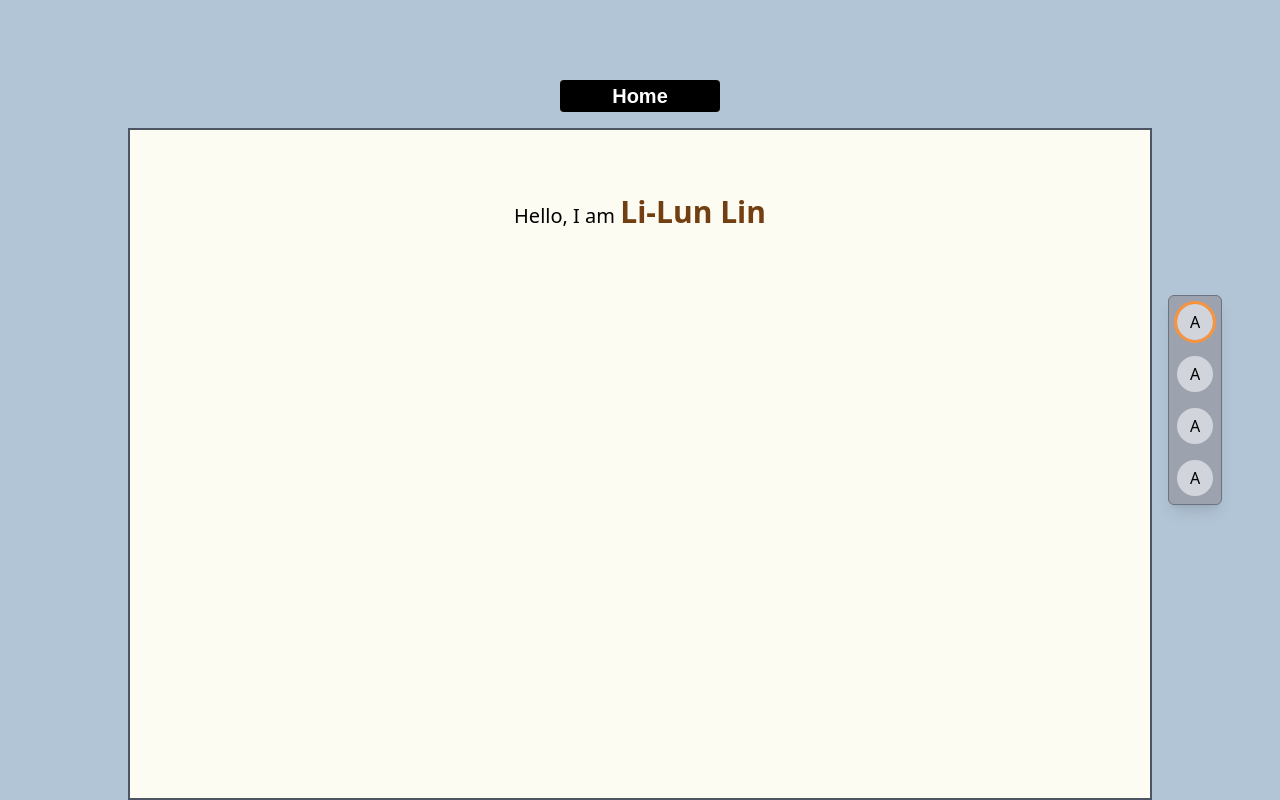
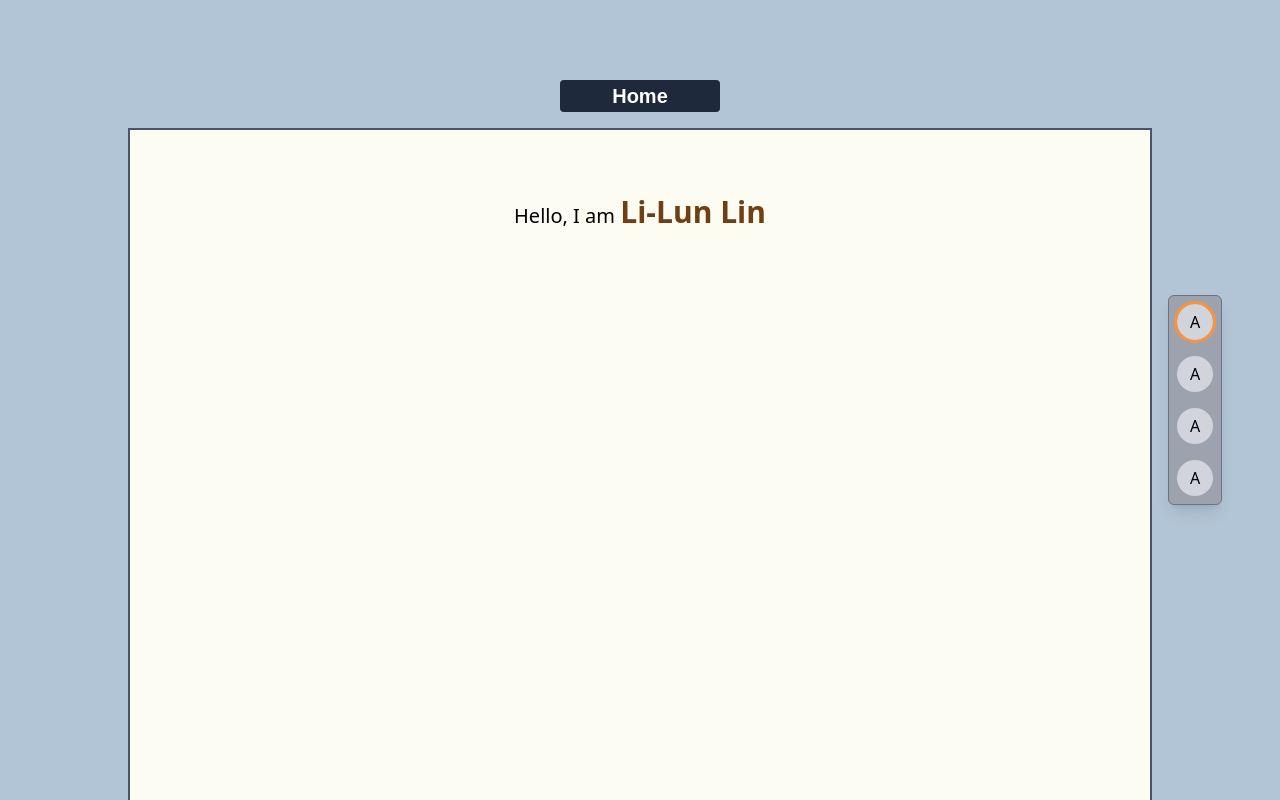
Before and after one commit to alan910127/alan910127, a Next.js app: page / in a window 1280 px wide. Built offline with nearby package versions, Linux system fonts and the light colour scheme; a web font is replaced by a local one.

Commit message:
✨ Add elevator direction

```diff
--- a/package.json
+++ b/package.json
@@ -11,6 +11,7 @@
   "dependencies": {
     "classnames": "^2.3.2",
     "framer-motion": "^10.3.1",
+    "jotai": "^2.0.3",
     "next": "^13.2.1",
     "react": "18.2.0",
     "react-dom": "18.2.0",
--- a/src/layouts/ElevatorLayout.tsx
+++ b/src/layouts/ElevatorLayout.tsx
@@ -1,5 +1,6 @@
 import cn from "classnames";
 import { motion } from "framer-motion";
+import { atom, useAtom, useAtomValue } from "jotai";
 import { type NextPage } from "next";
 import Head from "next/head";
 import Link from "next/link";
@@ -47,6 +48,11 @@ export const ElevatorLayout: NextPage<ElevatorLayoutProps> = ({
   );
 };
 
+const pageIndexAtom = atom({ fromIndex: 0, toIndex: 0 });
+const shouldElevatorGoUpAtom = atom(
+  (get) => get(pageIndexAtom).toIndex < get(pageIndexAtom).fromIndex
+);
+
 const transition = { duration: 1 };
 const delayedTransition = { delay: 1, duration: 1 };
 
@@ -58,6 +64,8 @@ const Elevator: FC<PropsWithChildren<ElevatorProps>> = ({
   children,
   currentLabel,
 }) => {
+  const [pageIndex, setPageIndex] = useAtom(pageIndexAtom);
+
   return (
     <div className="flex h-full w-full">
       {/* left hand side of the elevator */}
@@ -67,16 +75,8 @@ const Elevator: FC<PropsWithChildren<ElevatorProps>> = ({
       <div className="flex h-full flex-grow flex-col xl:max-w-screen-xl">
         {/* top information panel */}
         <div className="flex h-32 flex-col items-center justify-end">
-          <p className="mb-4 flex h-8 w-40 items-center justify-center overflow-hidden rounded bg-black">
-            <motion.span
-              className="select-none font-elevator text-xl font-extrabold text-white"
-              initial={{ y: "100%" }}
-              animate={{ y: 0 }}
-              exit={{ y: "-100%", transition: delayedTransition }}
-              transition={transition}
-            >
-              {currentLabel}
-            </motion.span>
+          <p className="mb-4 flex h-8 w-40 items-center justify-center overflow-hidden rounded bg-slate-800">
+            <ElevatorLabel currentLabel={currentLabel} />
           </p>
         </div>
 
@@ -87,15 +87,7 @@ const Elevator: FC<PropsWithChildren<ElevatorProps>> = ({
             <ElevatorDoor direction="right" />
           </div>
 
-          <motion.div
-            className="absolute h-full w-full overflow-hidden border-2 border-gray-600"
-            initial={{ y: "100%" }}
-            animate={{ y: 0, zIndex: -1, transitionEnd: { zIndex: 0 } }}
-            exit={{ y: "-100%", transition: delayedTransition }}
-            transition={transition}
-          >
-            {children}
-          </motion.div>
+          <ElevatorContentArea>{children}</ElevatorContentArea>
         </div>
       </div>
 
@@ -103,8 +95,12 @@ const Elevator: FC<PropsWithChildren<ElevatorProps>> = ({
       <div className="mr-auto flex h-full items-center px-4 md:min-w-[6-rem] lg:min-w-[8rem]">
         <nav className="rounded-md border border-gray-500 bg-gray-400 p-2 shadow-lg">
           <ul className="flex flex-col justify-center gap-4">
-            {links.map((link) => (
-              <ElevatorButton key={link.label} href={link.href}>
+            {links.map((link, index) => (
+              <ElevatorButton
+                key={link.label}
+                href={link.href}
+                onClick={() => setPageIndex({ ...pageIndex, toIndex: index })}
+              >
                 {link.display}
               </ElevatorButton>
             ))}
@@ -112,6 +108,53 @@ const Elevator: FC<PropsWithChildren<ElevatorProps>> = ({
         </nav>
       </div>
     </div>
+  );
+};
+
+const ElevatorLabel: FC<{
+  currentLabel: ElevatorLabel;
+}> = ({ currentLabel }) => {
+  const shouldElevatorGoUp = useAtomValue(shouldElevatorGoUpAtom);
+
+  return (
+    <motion.span
+      className="select-none font-elevator text-xl font-extrabold text-white"
+      initial={{ y: shouldElevatorGoUp ? "-100%" : "100%" }}
+      animate={{ y: 0 }}
+      exit={{
+        y: shouldElevatorGoUp ? "100%" : "-100%",
+        transition: delayedTransition,
+      }}
+      transition={transition}
+    >
+      {currentLabel}
+    </motion.span>
+  );
+};
+
+const ElevatorContentArea: FC<PropsWithChildren> = ({ children }) => {
+  const [pageIndex, setPageIndex] = useAtom(pageIndexAtom);
+  const shouldElevatorGoUp = useAtomValue(shouldElevatorGoUpAtom);
+
+  return (
+    <motion.div
+      className="absolute h-full w-full overflow-hidden border-2 border-b-0 border-gray-600"
+      initial={{ y: shouldElevatorGoUp ? "-100%" : "100%" }}
+      animate={{ y: 0, zIndex: -1, transitionEnd: { zIndex: 0 } }}
+      exit={{
+        y: shouldElevatorGoUp ? "100%" : "-100%",
+        transition: delayedTransition,
+      }}
+      transition={transition}
+      onAnimationComplete={(def) => {
+        // @ts-expect-error TS2339 (def is not typed properly)
+        if (def.y === 0) {
+          setPageIndex({ fromIndex: pageIndex.toIndex, toIndex: 0 });
+        }
+      }}
+    >
+      {children}
+    </motion.div>
   );
 };
 
@@ -135,19 +178,22 @@ const ElevatorDoor: FC<ElevatorDoorProps> = ({ direction }) => {
 
 type ElevatorButtonProps = {
   href: string;
+  onClick?: React.MouseEventHandler<HTMLLIElement>;
 };
 
 const ElevatorButton: FC<PropsWithChildren<ElevatorButtonProps>> = ({
   href,
   children,
+  onClick,
 }) => {
   const router = useRouter();
 
   return (
     <li
       className={cn("h-9 w-9 rounded-full bg-gray-300", {
-        "outline outline-orange-400": router.route === href,
+        "outline outline-orange-400": router.pathname === href,
       })}
+      onClick={onClick}
     >
       <Link
         href={href}
```
Also changed, not shown: 1 other file (tests, documents, lock files or other folders).
